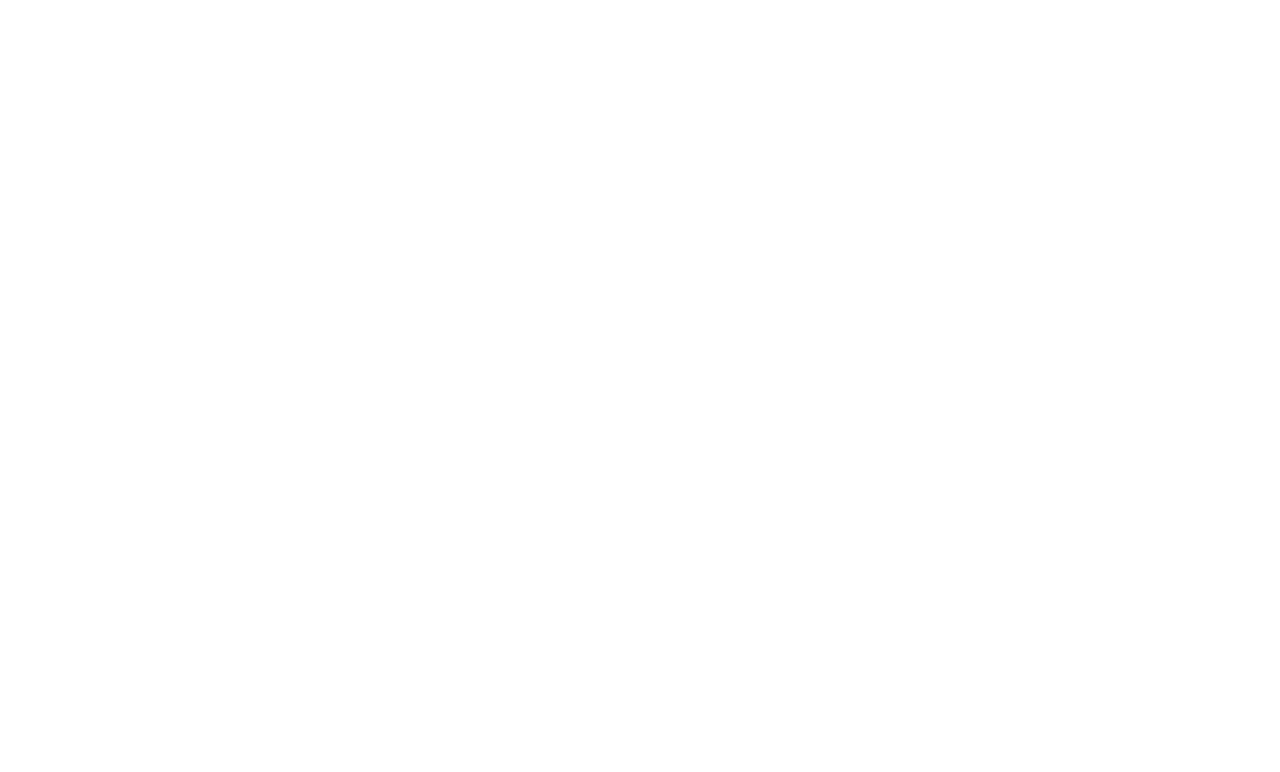
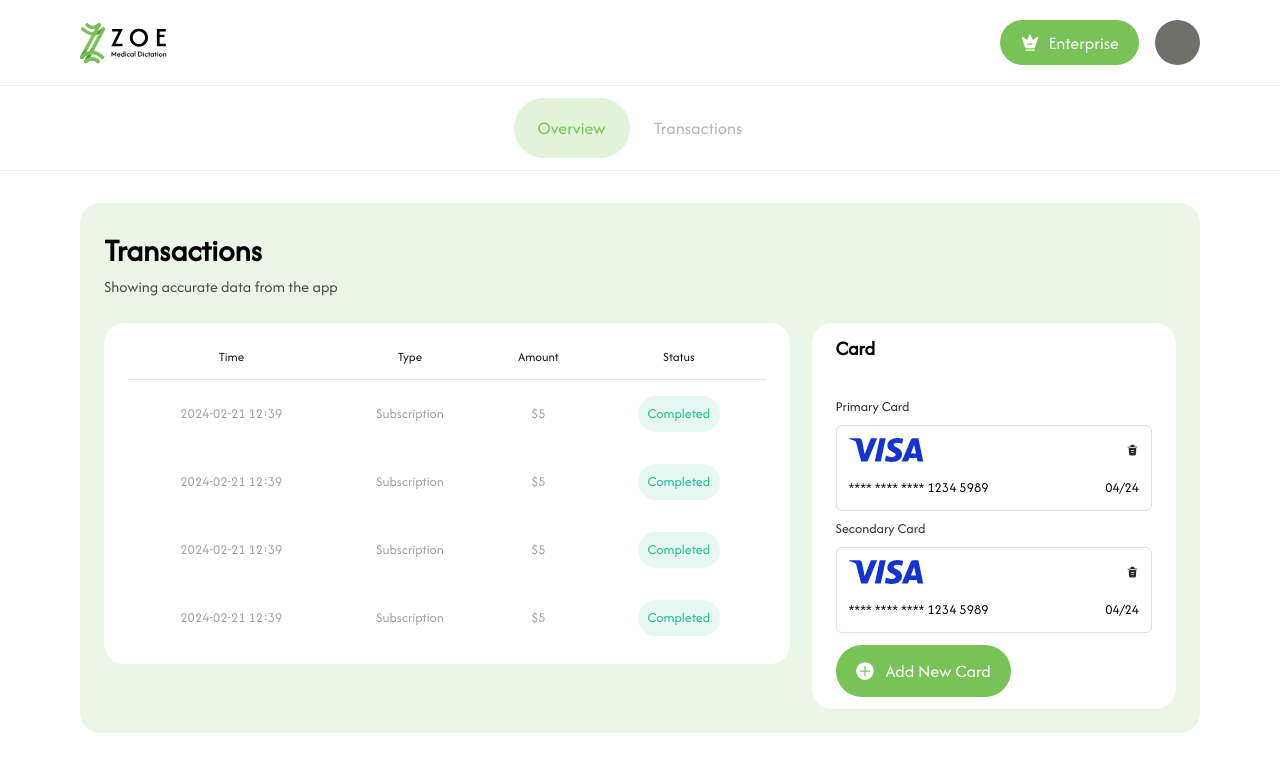
Before and after one commit to Medical-Transcribe/zoeweb, a React (Create React App) app: page /transaction in a window 1280 px wide. Before the commit this address had no page. Shown: the top 772 px of the page. Built offline with nearby package versions, Linux system fonts and the light colour scheme.

Commit message:
added transaction page

```diff
--- a/public/index.html
+++ b/public/index.html
@@ -24,7 +24,7 @@
       work correctly both with client-side routing and a non-root public URL.
       Learn how to configure a non-root public URL by running `npm run build`.
     -->
-    <title>React App</title>
+    <title>Zoe</title>
   </head>
   <body>
     <noscript>You need to enable JavaScript to run this app.</noscript>
--- a/src/App.js
+++ b/src/App.js
@@ -7,6 +7,7 @@
 import Login from "./pages.js/login";
 import Signup from "./pages.js/signup";
 import Dashboard from "./pages.js/dashboard";
+import Transaction from "./pages.js/transaction";
 
 function App() {
 
@@ -26,6 +27,7 @@
       <Route path="/signin" element={<Login/>}/>
       <Route path="/signup" element={<Signup/>}/>
       <Route path="/dashboard" element={<Dashboard/>}/>
+      <Route path="/transaction" element={<Transaction/>}/>
     </Routes>
     </>
   );
--- a/src/components/navbar.js
+++ b/src/components/navbar.js
@@ -17,7 +17,7 @@
 
             <span className='flex flex-row items-center space-x-6'>
                 <Link to='/signin'><p className=' font-Afacad text-[#78C257] font-semibold text-base'>Login</p></Link>
-                <button className=' px-6 py-4 bg-[#78C257] rounded-[50px] font-Afacad text-center font-semibold text-base text-white'>Start for free</button>
+                <Link to='/signup'><button className=' px-6 py-4 bg-[#78C257] rounded-[50px] font-Afacad text-center font-semibold text-base text-white'>Start for free</button></Link>
             </span>
         </div>
         </>
--- a/src/components/offer.js
+++ b/src/components/offer.js
@@ -20,13 +20,13 @@
                     </div>
 
                     <div className=" w-full py-8 border-y border-[#EAEBF0]">
-                        <p className=" font-Afacad font-semibold text-2xl">Effortless Efficiency</p>
-                        <p className=" font-Afacad text-base font-normal mt-2">Stop note-taking, focus on participation. Capture every word instantly, access searchable transcripts, and boost productivity.</p>
+                        <p className=" font-Afacad font-semibold text-2xl">Enhanced Accessibility and Understanding</p>
+                        <p className=" font-Afacad text-base font-normal mt-2">Break down communication barriers, enhance engagement, and foster inclusivity with real-time captions and accessible transcripts.</p>
                     </div>
 
                     <div className=" w-full pt-8">
-                        <p className=" font-Afacad font-semibold text-2xl">Effortless Efficiency</p>
-                        <p className=" font-Afacad text-base font-normal mt-2">Stop note-taking, focus on participation. Capture every word instantly, access searchable transcripts, and boost productivity.</p>
+                        <p className=" font-Afacad font-semibold text-2xl">Powerful Insights and Actionable Intelligence</p>
+                        <p className=" font-Afacad text-base font-normal mt-2">Turn spoken content into data, analyze meeting dynamics, and unlock key takeaways. Leverage transcripts for content creation, knowledge management, and learning retention.</p>
                     </div>
                 </div>
             </div>
--- a/src/pages.js/dashboard.js
+++ b/src/pages.js/dashboard.js
@@ -2,6 +2,7 @@
 import bin from './assets/trash.svg';
 import plus from './assets/plus.svg';
 import crown from './assets/crown.svg';
+import { Link } from "react-router-dom";
 
 const Dashboard = () => {
 
@@ -22,8 +23,8 @@
         <>
         <Header/>
         <div className=" w-full py-3 border-b border-[#EAEBF0] flex flex-row items-center justify-center">
-            <button className=" px-6 py-4 rounded-[50px] font-Afacad font-medium text-lg text-[#0000004D]">Overview</button>
-            <button className=" px-6 py-4 rounded-[50px] font-Afacad font-medium text-lg text-[#78C257] bg-[#E1F4D9]">Transactions</button>
+            <Link to='/dashboard'><button className=" px-6 py-4 rounded-[50px] font-Afacad font-medium text-lg text-[#0000004D]">Overview</button></Link>
+            <Link to='/transaction'><button className=" px-6 py-4 rounded-[50px] font-Afacad font-medium text-lg text-[#78C257] bg-[#E1F4D9]">Transactions</button></Link>
         </div>
 
         <div className=" w-full px-20 py-8 rounded-[20px]">
--- /dev/null
+++ b/src/pages.js/transaction.js
@@ -0,0 +1,91 @@
+import Header from "../components/header";
+import { Link } from "react-router-dom";
+import visa from './assets/visa.svg';
+import bin from './assets/trash.svg';
+import plus from './assets/plus.svg';
+
+const Transaction = () => {
+
+    const data = [
+        { time: '2024-02-21 12:39', type: 'Subscription', amount: '$5', status: 'Completed' },
+        { time: '2024-02-21 12:39', type: 'Subscription', amount: '$5', status: 'Completed' },
+        { time: '2024-02-21 12:39', type: 'Subscription', amount: '$5', status: 'Completed' },
+        { time: '2024-02-21 12:39', type: 'Subscription', amount: '$5', status: 'Completed' },
+        // Add more data as needed
+    ];
+
+    const cards = [
+        {img:visa, digit:'**** **** **** 1234 5989', date:'04/24', tag:'Primary Card'},
+        {img:visa, digit:'**** **** **** 1234 5989', date:'04/24', tag:'Secondary Card'},
+    ]
+
+    return (
+        <>
+        <Header/>
+        <div className=" w-full py-3 border-b border-[#EAEBF0] flex flex-row items-center justify-center">
+            <Link to='/dashboard'><button className=" px-6 py-4 rounded-[50px] font-Afacad font-medium text-lg text-[#78C257] bg-[#E1F4D9]">Overview</button></Link>
+            <Link to='/transaction'><button className=" px-6 py-4 rounded-[50px] font-Afacad font-medium text-lg text-[#0000004D]">Transactions</button></Link>
+        </div>
+
+        <div className="  w-full px-20 py-8">
+            <div className=" w-full p-6 bg-[#ECF6E7] rounded-[20px]">
+                <p className=" font-semibold text-[32px] font-Afacad">Transactions</p>
+                <p className=" font-Afacad font-normal text-base text-[#000000B2]">Showing accurate data from the app</p>
+
+                <div className=" flex flex-row justify-between items- mt-6 w-full">
+                    <div className=" py-3 px-6 bg-[#fff] h-full rounded-[20px] w-[64%]">
+                        <table className=" w-full">
+                            <thead>
+                            <tr className=" border-b">
+                                <th className="px-3 text-center font-Afacad font-medium text-[13px] text-[#121212] py-3">Time</th>
+                                <th className="px-3 text-center font-Afacad font-medium text-[13px] text-[#121212] py-3">Type</th>
+                                <th className="px-3 text-center font-Afacad font-medium text-[13px] text-[#121212] py-3">Amount</th>
+                                <th className="px-3 text-center font-Afacad font-medium text-[13px] text-[#121212] py-3">Status</th>
+                            </tr>
+                            </thead>
+                            <tbody>
+                            {data.map((item, index) => (
+                                <tr key={index} className=''>
+                                <td className="px-3 text-center font-Afacad text-sm font-normal text-[#A1A1A1] py-4">{item.time}</td>
+                                <td className="px-3 text-center font-Afacad text-sm font-normal text-[#A1A1A1] py-4">{item.type}</td>
+                                <td className="px-3 text-center font-Afacad text-sm font-normal text-[#A1A1A1] py-4">{item.amount}</td>
+                                <td className="px-3 text-center font-Afacad text-sm font-normal text-[#A1A1A1] py-4"> <button className=" px-[10px] py-2 bg-[#17BD8D1A] text-center font-Afacad text-[#17BD8D] text-sm font-normal rounded-[20px]">{item.status}</button></td>
+                                </tr>
+                            ))}
+                            </tbody>
+                        </table>
+                    </div>
+
+                    <div className=" py-3 px-6 bg-[#fff] rounded-[20px] w-[34%]">
+                        <p className=" text-xl font-semibold font-Afacad">Card</p>
+                        <div className=" w-full mt-[34px]">
+                            {cards.map((item, index) => (
+                                <div className=" w-full mb-2" key={index}>
+                                    <p className=" font-Afacad font-medium text-sm text-[#272D37]">{item.tag}</p>
+                                    <div className=" w-full border mt-2 border-[#DAE0E6] rounded-[6px] p-3">
+                                        <span className=" w-full flex flex-row justify-between items-center">
+                                            <img src={visa} alt="" />
+                                            <img src={bin} alt="" />
+                                        </span>
+                                        <span className=" w-full flex mt-4 flex-row justify-between items-center">
+                                            <p className="font-Afacad font-normal text-sm">{item.digit}</p>
+                                            <p className="font-Afacad font-normal text-sm">{item.date}</p>
+                                        </span>
+                                    </div>
+                                </div>
+                            ))}
+                        </div>
+
+                        <button className=" mt-[12px] flex px-5 py-3 flex-row items-center justify-center space-x-3 bg-[#78C257] rounded-[50px]">
+                            <img src={ plus } alt="" />
+                            <p className=" font-Afacad font-medium text-lg text-white">Add New Card</p>
+                        </button>
+                    </div>
+                </div>
+            </div>
+        </div>
+        </>
+     );
+}
+
+export default Transaction;
```
Also changed, not shown: src/pages.js/assets/visa.svg (added).
